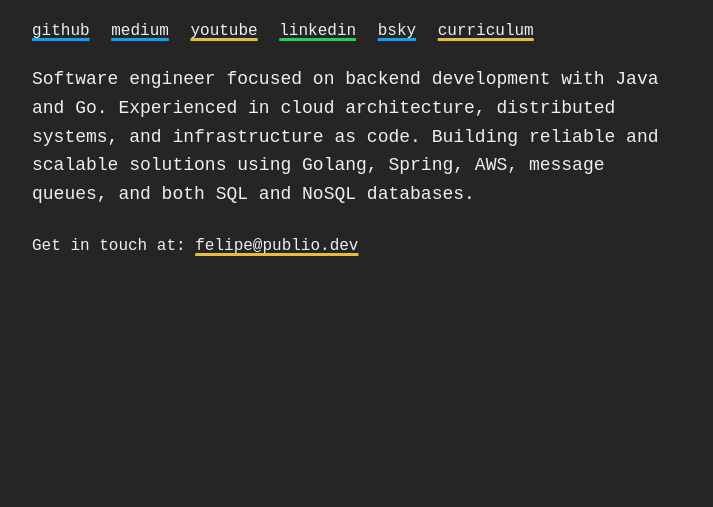
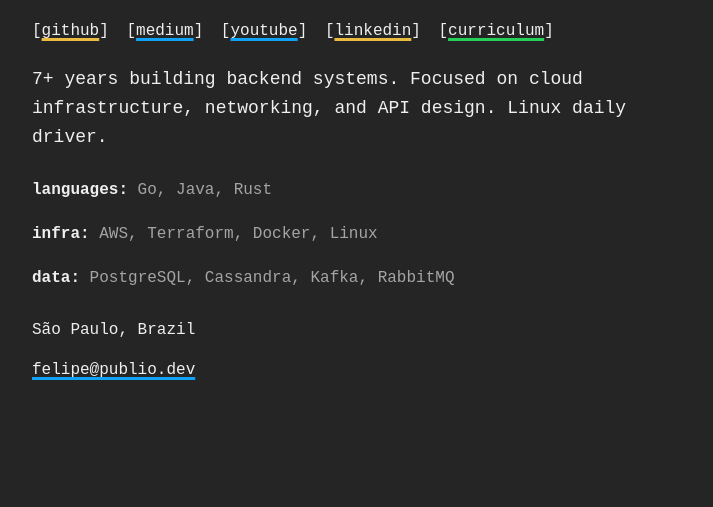
Before and after one commit to publi0/publio.dev, a plain HTML site: page index.html in a window 1280 px wide. Shown: the part 293-800 px from the top of the page, without its empty margins (283-996 px from the left). Drawn offline with Linux system fonts and the light colour scheme; a web font is replaced by a local one.

Commit message:
Redesign profile page with cleaner layout and tech stack
- Simplify header to "Senior Backend Engineer"
- Add bracketed link style for social links
- Replace verbose bio with concise description
- Add dedicated tech stack section (languages, infra, data)
- Update contact section with location

```diff
--- a/index.html
+++ b/index.html
@@ -29,32 +29,30 @@
             <div class="header-section">
                 <div class="header-frame">
                     <h1>Felipe Canton Públio</h1>
-                    <h2>
-                        Software Engineer<br />Specialized in Go, Java, Cloud
-                        Architecture, and Distributed Systems
-                    </h2>
+                    <h2>Senior Backend Engineer</h2>
                 </div>
                 <div class="img-frame">
                     <img id="propic" src="./img/profile.jpg" />
                 </div>
             </div>
             <div class="links">
-                <a href="https://www.publio.dev/gh">github</a>
-                <a href="https://www.publio.dev/medium">medium</a>
-                <a href="https://www.publio.dev/yt">youtube</a>
-                <a href="https://www.publio.dev/in">linkedin</a>
-                <a href="https://www.publio.dev/bsky">bsky</a>
-                <a href="https://www.publio.dev/cv">curriculum</a>
+                [<a href="https://www.publio.dev/gh"><span>github</span></a>]
+                [<a href="https://www.publio.dev/medium"><span>medium</span></a>]
+                [<a href="https://www.publio.dev/yt"><span>youtube</span></a>]
+                [<a href="https://www.publio.dev/in"><span>linkedin</span></a>]
+                [<a href="https://www.publio.dev/cv"><span>curriculum</span></a>]
             </div>
             <div class="bio">
-                Software engineer focused on backend development with Java and
-                Go. Experienced in cloud architecture, distributed systems, and
-                infrastructure as code. Building reliable and scalable solutions
-                using Golang, Spring, AWS, message queues, and both SQL and
-                NoSQL databases.
+                7+ years building backend systems. Focused on cloud
+                infrastructure, networking, and API design. Linux daily driver.
+            </div>
+            <div class="stack">
+                <strong>languages:</strong> Go, Java, Rust<br />
+                <strong>infra:</strong> AWS, Terraform, Docker, Linux<br />
+                <strong>data:</strong> PostgreSQL, Cassandra, Kafka, RabbitMQ
             </div>
             <div class="contact">
-                Get in touch at:
+                São Paulo, Brazil<br />
                 <a href="mailto:felipe@publio.dev">felipe@publio.dev</a>
             </div>
         </div>
--- a/script.js
+++ b/script.js
@@ -17,7 +17,12 @@
 }
 
 function setRandomLinkColor() {
-	Array.from(document.getElementsByTagName("a")).forEach((e) => {
+	// Color spans inside .links (bracketed links)
+	Array.from(document.querySelectorAll(".links a span")).forEach((e) => {
+		e.style.textDecorationColor = getRandomColor();
+	});
+	// Color regular links outside .links
+	Array.from(document.querySelectorAll("a:not(.links a)")).forEach((e) => {
 		e.style.textDecorationColor = getRandomColor();
 	});
 }
--- a/style.css
+++ b/style.css
@@ -265,9 +265,18 @@
 
 .links {
     margin: 25px 0;
+    word-spacing: 0.5em;
 }
-.links a:not(:last-child) {
-    padding: 0 12px 0 0;
+.links a {
+    text-decoration: none;
+}
+.links a span {
+    text-decoration: underline;
+    text-decoration-thickness: 0.3ex;
+    text-underline-offset: 0.3ex;
+}
+.links a:hover span {
+    font-weight: bold;
 }
 
 .newsletter-blurb {
@@ -359,6 +368,16 @@
     font-size: clamp(1rem, 0.96rem + 0.22vw, 1.125rem);
 }
 
+.stack {
+    margin: 25px 0;
+    line-height: 1.8;
+    color: var(--gray);
+}
+
+.stack strong {
+    color: var(--white);
+}
+
 .contact {
     margin: 25px 0;
     line-height: 1.6;
```
